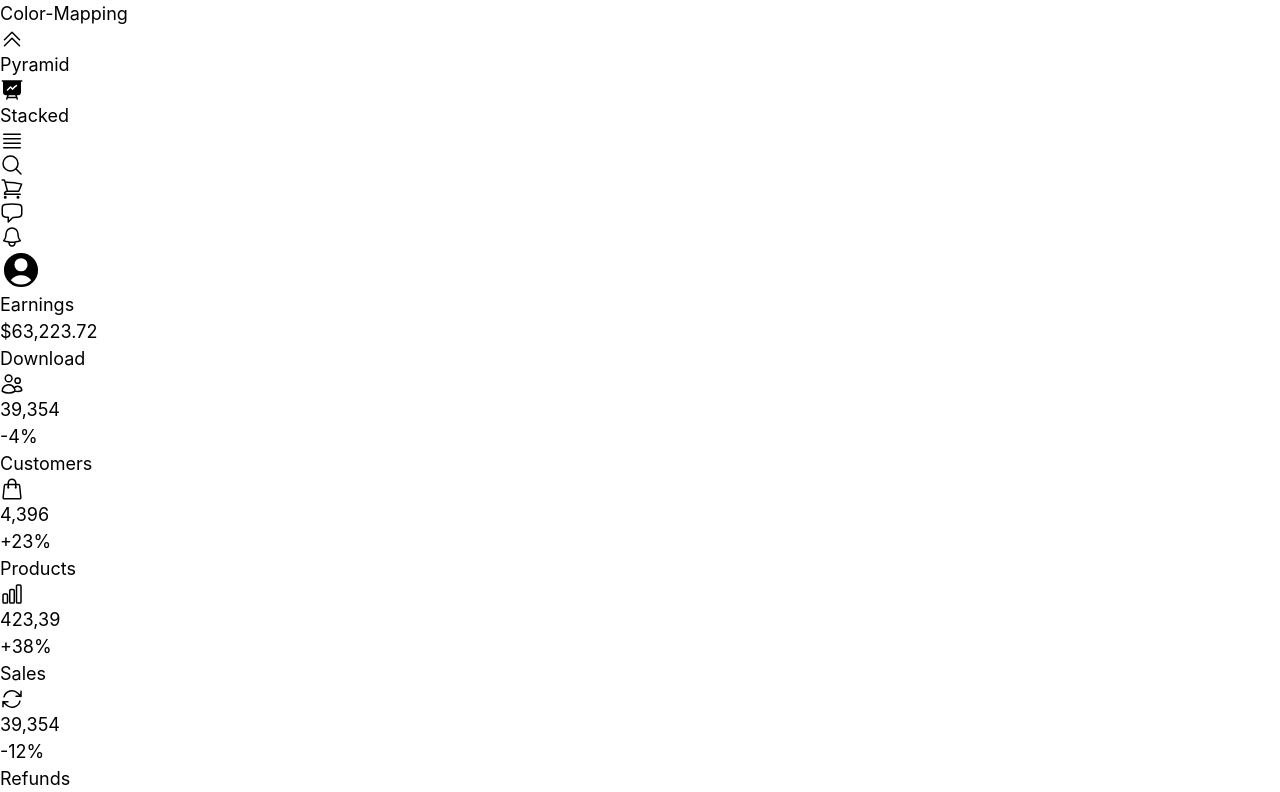
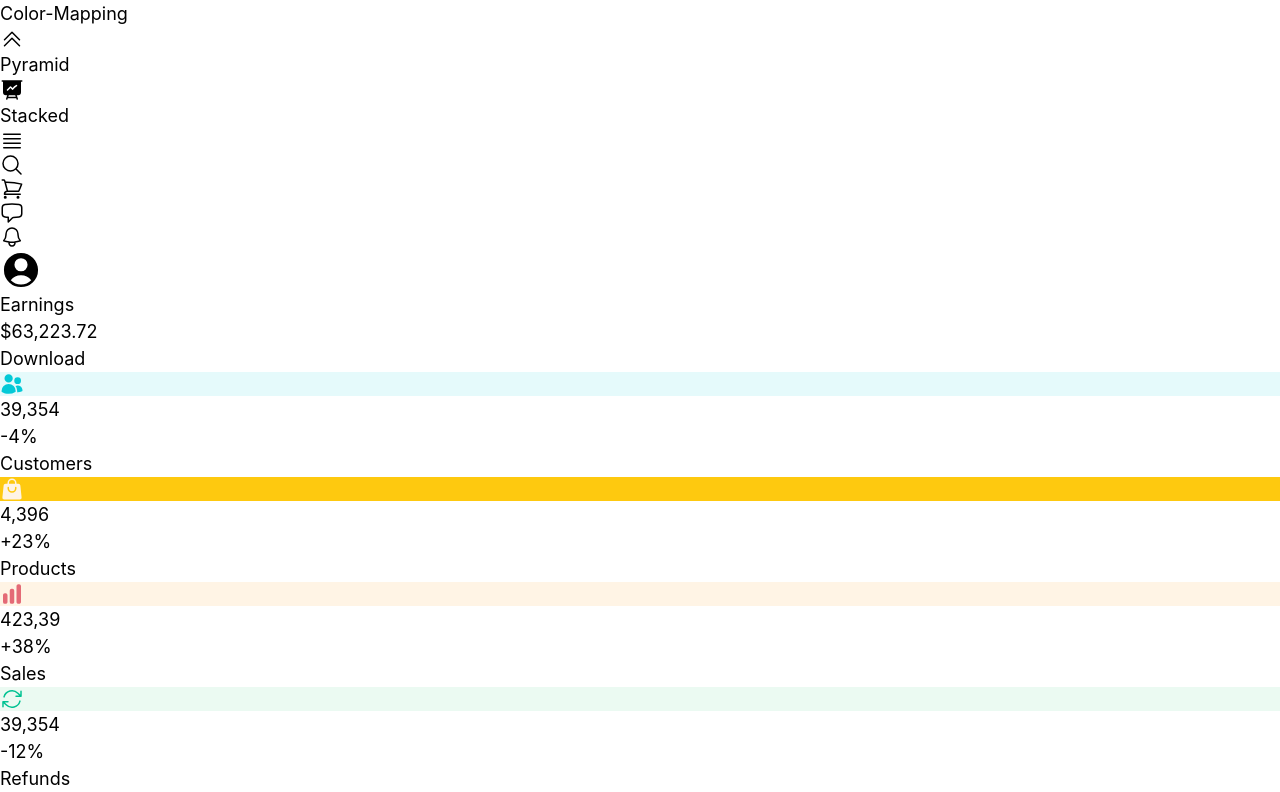
Before and after one commit to bavgg/admin-dashboard, a React (Vite) app: page / in a window 1280 px wide. Shown: the part 846-1638 px from the top of the page. Built offline with nearby package versions, Linux system fonts and the light colour scheme.

Commit message:
update: uis

```diff
--- a/src/assets/data.tsx
+++ b/src/assets/data.tsx
@@ -14,6 +14,8 @@ import {
   ArrowPathIcon,
   ShoppingCartIcon,
 } from "@heroicons/react/24/outline";
+import { UsersIcon as UsersIconSolid, ShoppingBagIcon as ShoppingBagIconSolid, ChartBarIcon as ChartBarIconSolid, ArrowPathIcon as ArrowPathIconSolid } from "@heroicons/react/24/solid";
+
 import {
   UserGroupIcon,
   PresentationChartLineIcon as PresentationChartLineIconSolid,
@@ -128,7 +130,7 @@ export const links: linkType[] = [
 
 export const earningData = [
   {
-    icon: <UsersIcon fill="none" width="24" height="24" />,
+    icon: <UsersIconSolid fill="currentColor" width="24" height="24" />,
     amount: "39,354",
     percentage: "-4%",
     title: "Customers",
@@ -137,7 +139,7 @@ export const earningData = [
     pcColor: "red-600",
   },
   {
-    icon: <ShoppingBagIcon fill="none" width="24" height="24" />,
+    icon: <ShoppingBagIconSolid fill="currentColor" width="24" height="24" />,
     amount: "4,396",
     percentage: "+23%",
     title: "Products",
@@ -146,7 +148,7 @@ export const earningData = [
     pcColor: "green-600",
   },
   {
-    icon: <ChartBarIcon fill="none" width="24" height="24" />,
+    icon: <ChartBarIconSolid fill="currentColor" width="24" height="24" />,
     amount: "423,39",
     percentage: "+38%",
     title: "Sales",
@@ -156,7 +158,7 @@ export const earningData = [
     pcColor: "green-600",
   },
   {
-    icon: <ArrowPathIcon fill="none" width="24" height="24" />,
+    icon: <ArrowPathIconSolid fill="currentColor" width="24" height="24" />,
     amount: "39,354",
     percentage: "-12%",
     title: "Refunds",
--- a/src/pages/Home.tsx
+++ b/src/pages/Home.tsx
@@ -1,7 +1,6 @@
 import { earningData, LineChartData } from "../assets/data";
 import BarChart from "../components/charts/BarChart";
 import LineChart from "../components/charts/LineChart";
-
 
 function Home() {
   return (
@@ -15,21 +14,23 @@ function Home() {
 
       {/* data */}
       <div className="grid grid-cols-2 grid-rows-2 gap-4 mt-4 rounded-md">
-        {earningData.map(ed => (
-          <div className="p-4 rounded-md bg-white min-w-[">
-              <div>{ed.icon}</div>
-              <div className="flex gap-1">
-                <div>{ed.amount}</div>
-                <div>{ed.percentage}</div>
-              </div>
-              <div>{ed.title}</div>
+        {earningData.map((ed) => (
+          <div key={ed.title} className="p-4 rounded-md bg-white min-w-[">
+            <div style={{ backgroundColor: ed.iconBg}} className={`p-2 w-fit rounded-full border-gray-100 border`}>
+              <div style={{ color: ed.iconColor }}>{ed.icon}</div>
+            </div>
+            <div className="flex gap-1">
+              <div>{ed.amount}</div>
+              <div>{ed.percentage}</div>
+            </div>
+            <div>{ed.title}</div>
           </div>
         ))}
       </div>
 
       {/* charts */}
       <div className="flex gap-4 h-[300px]">
-        <LineChart data={LineChartData}/>
+        <LineChart data={LineChartData} />
         <BarChart />
       </div>
     </div>
```
